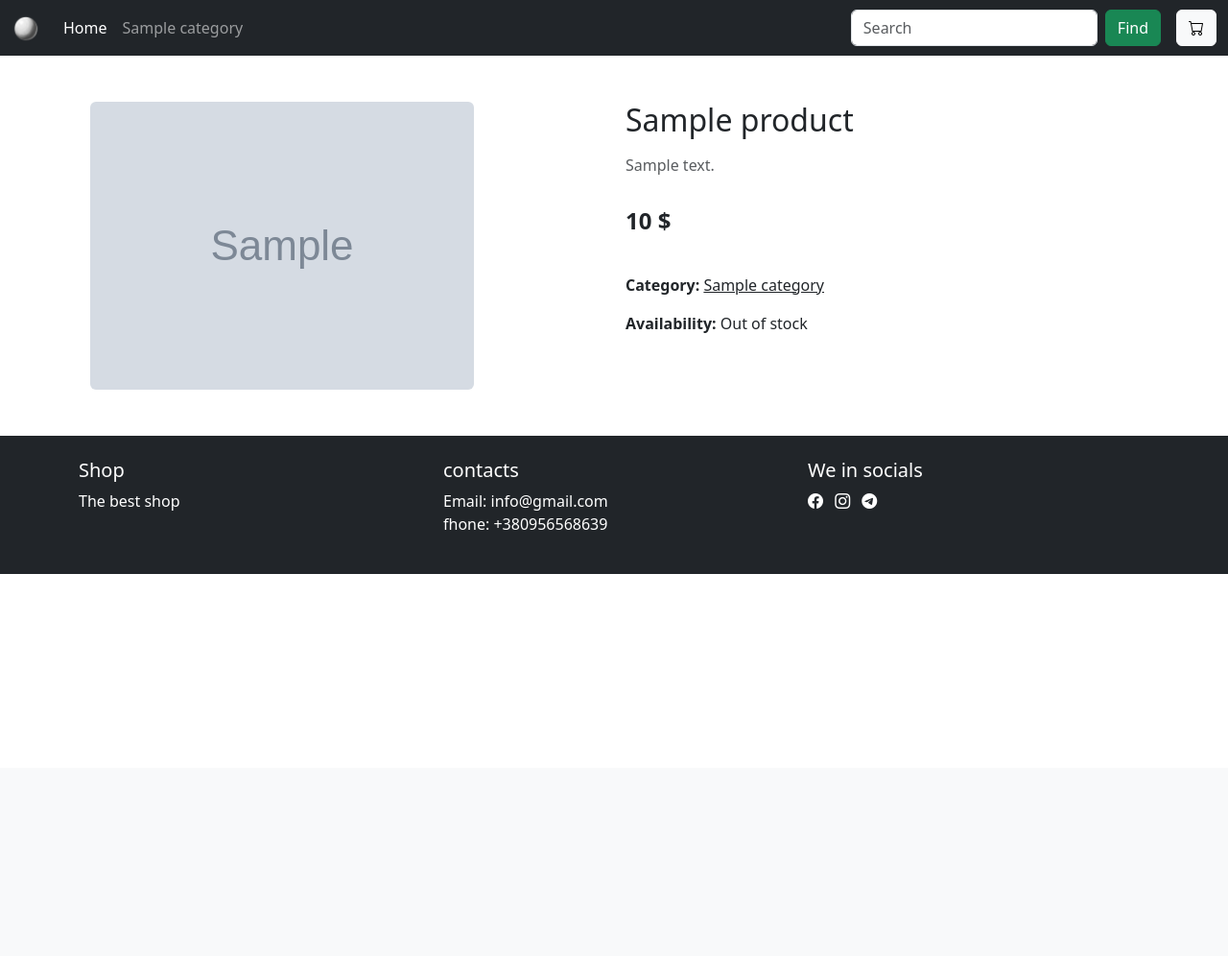
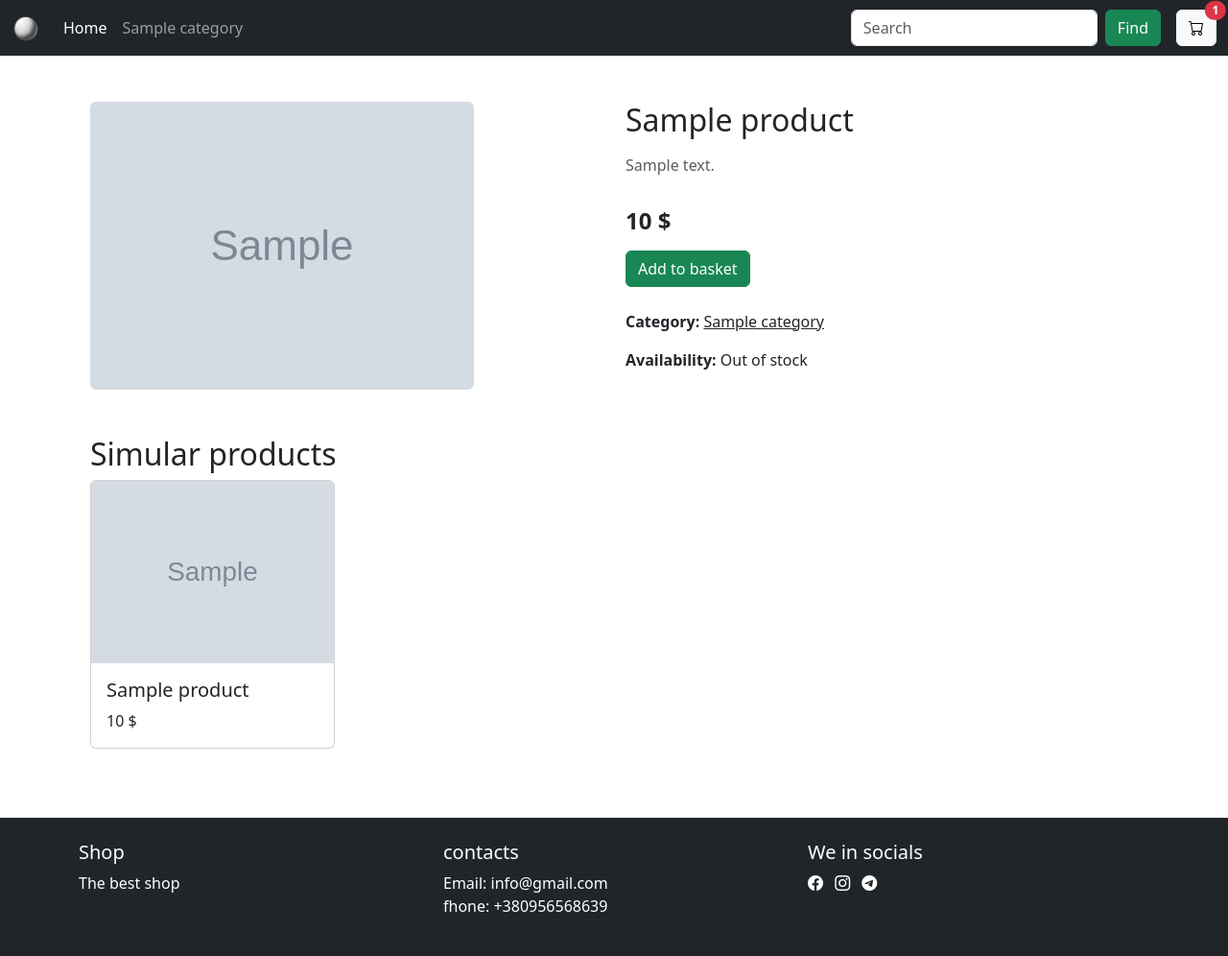
Before and after one commit to pabloIf/Arcanum, a Django app: template arcanum/core/templates/core/product/detail.html in a window 1280 px wide. Shown: the whole page at 96% size. Before the commit the page ends 598 px from the top, so only its background shows below. Run offline with Django 5.2, Linux system fonts and the light colour scheme; the template is opened without the code that fills it: most values are stand-ins (such as "Sample title", 1, 10 or a date in 2020); grey boxes marked "Sample" are stand-in pictures.

Commit message:
add context processors for basket and impruved htmls

```diff
--- a/arcanum/arcanum/settings.py
+++ b/arcanum/arcanum/settings.py
@@ -53,6 +53,7 @@ TEMPLATES = [
                 'django.contrib.auth.context_processors.auth',
                 'django.contrib.messages.context_processors.messages',
                 'core.context_processors.categories_processor',
+                'basket.context_processors.basket',
             ],
         },
     },
--- a/arcanum/basket/basket.py
+++ b/arcanum/basket/basket.py
@@ -21,7 +21,7 @@ class Basket:
                 'price': str(product.price)
             }
 
-        self.basket[product_id][quantity] += quantity
+        self.basket[product_id]['quantity'] += quantity
         self.save()
 
     def save(self):
@@ -48,10 +48,10 @@ class Basket:
             yield item
 
     def __len__(self):
-        return sum(item('quantity') for item in self.basket.values())
+        return sum(item['quantity'] for item in self.basket.values())
 
     def get_total_price(self):
-        return sum(item('price') * item('quantity') for item in self.basket.values())
+        return sum(item['price'] * item['quantity'] for item in self.basket.values())
 
     def clean(self):
         del self.session[settings.CART_SESSION_ID]
--- /dev/null
+++ b/arcanum/basket/context_processors.py
@@ -0,0 +1,4 @@
+from .basket import Basket
+
+def basket(request):
+    return {'basket': Basket(request)}
--- a/arcanum/core/templates/core/base.html
+++ b/arcanum/core/templates/core/base.html
@@ -36,10 +36,12 @@
                         <input class="form-control me-2" type="search" placeholder="Search" aria-label="Search"/>
                         <button class="btn btn-success" type="submit">Find</button>
                     </form>
-                    <a href="{% url "basket:basket_detail" %}" class="btn btn-light position-relative">
+                    <button type="button" class="btn btn-light position-relative" data-bs-toggle="modal" data-bs-target="#basketModal">
                         <i class="bi bi-cart"></i>
-                        <span class="position-absolute top-0 start-100 translate-middle badge rounded-pill bg-danger"></span>
-                    </a>
+                        <span class="position-absolute top-0 start-100 translate-middle badge rounded-pill bg-danger">
+                            {{ basket|length }}
+                        </span>
+                    </button>
                 </div>
             </div>
         </div>
@@ -71,6 +73,65 @@
         </div>
     </footer>
 
+    <!-- Modal -->
+    <div class="modal fade" id="basketModal" tabindex="-1" aria-hidden="true">
+        <div class="modal-dialog modal-lg">
+            <div class="modal-content">
+
+                <!-- Header -->
+                <div class="modal-header">
+                    <h5 class="modal-title">Basket</h5>
+                    <button type="button" class="btn-close" data-bs-dismiss="modal"></button>
+                </div>
+
+                <!-- Body -->
+                <div class="modal-body">
+                    <ul class="list-group">
+                        {% for item in basket %}
+                            <li class="list-group-item d-flex align-items-center">
+                                <div class="d-flex align-items-center">
+                                    <img src="{{ item.product.image.url }}" class="img-fluid rounded me-3" style="width:50px; height:50px;" alt="{{ item.product.name }}">
+                                    <a href="{{ item.product.get_absolute_url }}" class="text-decoration-none text-dark"> {{ item.product.name }}</a>
+                                </div>
+                                <div class="ms-auto d-flex align-items-center">
+
+                                    <input type="number" name="quantity_{{ item.product.id }}" value="{{ item.quantity }}" min="1" class="form-control me-3" style="width:60px;">
+
+                                    <span class="me-2">{{ item.total_price }}$</span>
+                                    <form action="{% url 'basket:basket_remove' item.product.id %}" method="post" style="display:inline;">
+                                        {% csrf_token %}
+                                        <button type="submit" class="btn btn-sm btn-danger">Delete</button>
+                                    </form>
+                                </div>
+                            </li>
+                        {% empty %}
+                            <li class="list-group-item">Empty</li>
+                        {% endfor %}
+                    </ul>
+                </div>
+
+                <!-- Footer -->
+                <div class="modal-footer">
+                    <strong>Total: {{ basket.get_total_price }}$</strong>
+                    <button type="button" class="btn btn-primary" disabled>Make an order</button>
+                </div>
+
+            </div>
+        </div>
+    </div>
+
     <script src="https://cdn.jsdelivr.net/npm/bootstrap@5.3.0/dist/js/bootstrap.bundle.min.js" integrity="sha384-geWF76RCwLtnZ8qwWowPQNguL3RmwHVBC9FhGdlKrxdiJJigb/j/68SIy3Te4Bkz" crossorigin="anonymous"></script>
+
+
+    <script>
+        const param = new URLSearchParams(window.location.search)
+        if (param.get('cart_open') === '1') {
+            new bootstrap.Modal(document.getElementById('basketModal')).show();
+
+            param.delete('cart_open');
+            const newUrl = window.location.pathname + (param.toString() ? '?' + param.toString() : '');
+            window.history.replaceState({}, document.title, newUrl);
+        }
+    </script>
 </body>
 </html>
--- a/arcanum/core/templates/core/product/detail.html
+++ b/arcanum/core/templates/core/product/detail.html
@@ -13,7 +13,10 @@
 
             <h4 class="text my-3"><strong>{{ product.price }} $</strong></h4>
 
-            <!-- Форма для додавання у кошик -->
+            <form action="{% url 'basket:basket_add' product.id %}" method="post">
+                {% csrf_token %}
+                <button type="submit" class="btn btn-success">Add to basket</button>
+            </form>
 
             <div class="mt-4">
                 <p><strong>Category:</strong>
@@ -23,5 +26,28 @@
             </div>
         </div>
     </div>
+
+    {% if related_products %}
+        <div class="related-products mt-5">
+            <h2>Simular products</h2>
+            <div class="row">
+                {% for product in related_products %}
+                    <div class="col-md-3 mb-4">
+                        <div class="card h-100">
+                            <a href="{{ product.get_absolute_url }}">
+                                <img src="{{ product.image.url }}" class="card-img-top" alt="{{ product.name }}">
+                            </a>
+                            <div class="card-body">
+                                <h5 class="card-title">
+                                    <a href="{{ product.get_absolute_url }}" class="text-decoration-none text-dark"> {{ product.name }}</a>
+                                </h5>
+                                <p class="card-text">{{ product.price }} $</p>
+                            </div>
+                        </div>
+                    </div>
+                {% endfor %}
+            </div>
+        </div>
+        {% endif %}
 </div>
 {% endblock content %}
--- a/arcanum/core/templates/core/product/list.html
+++ b/arcanum/core/templates/core/product/list.html
@@ -14,7 +14,10 @@
             <div class="col">
                 <div class="card h-100">
                     <a href="{{ product.get_absolute_url }}">
-                        <img src="{{ product.image.url }}" class="card-img-top" alt="{{ product.name }}">
+                        <img src="{{ product.image.url }}"
+                            class="card-img-top"
+                            alt="{{ product.name }}"
+                            style="width: 100%; height: 414px; object-fit: contain; background-color: transparent;">
                     </a>
                     <div class="card-body">
                         <h5 class="card-title">
```
